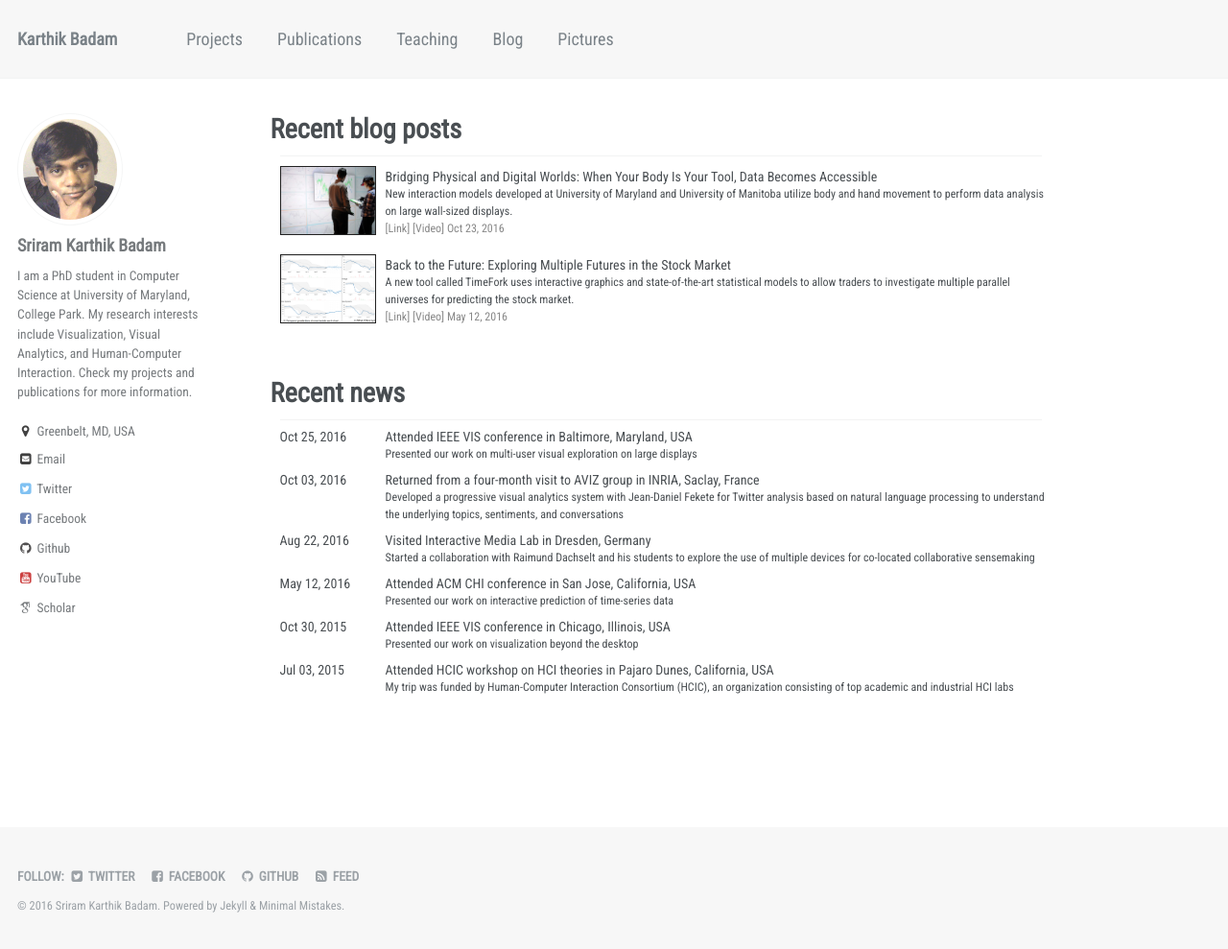
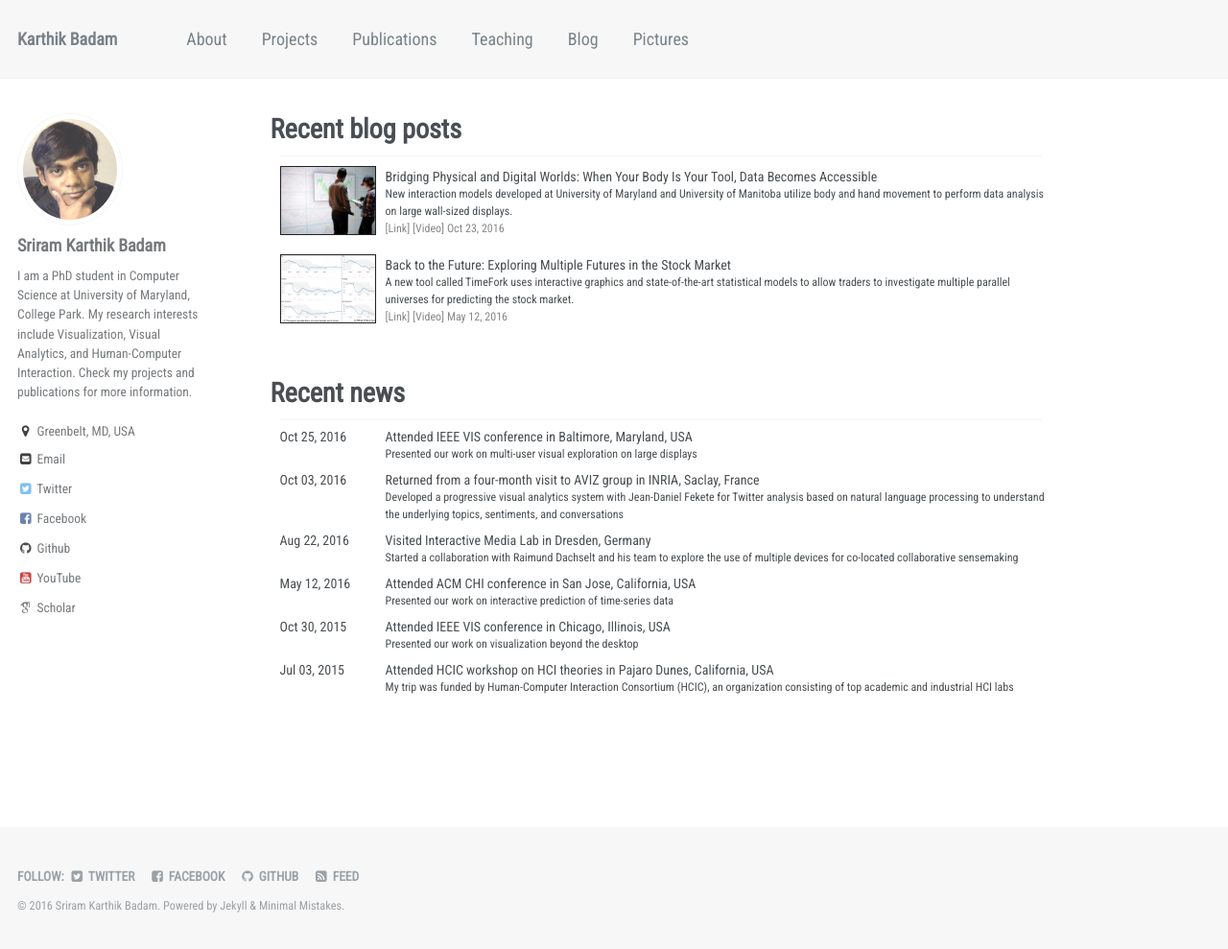
Before and after one commit to karthikbadam/karthikbadam.github.io, a Jekyll site: the page built from index.html, in a window 1280 px wide and 989 px high. Shown: the whole window at 96% size. Built offline with Jekyll 4.4.1, drawn with Linux system fonts in a browser that asks for light colours; some web fonts are replaced; the list of posts is cut into pages by our own code.

```diff
--- a/_config.yml
+++ b/_config.yml
@@ -10,7 +10,7 @@ locale                   : "en-US"
 title                    : "Karthik Badam"
 title_separator          : "-"
 name                     : "Sriram Karthik Badam"
-description              : "Karthik's website."
+description              : "Karthik's website"
 url                      : # the base hostname & protocol for your site e.g. "https://karthikbadam.github.io"
 baseurl                  : # the subpath of your site, e.g. "/blog"
 gh_repo                  :
--- a/_data/navigation.yml
+++ b/_data/navigation.yml
@@ -1,5 +1,8 @@
 # main links links
 main:
+  - title: "About"
+    url: /about/
+
   - title: "Projects"
     url: /projects/
 
--- a/assets/data/overview.json
+++ b/assets/data/overview.json
@@ -32,7 +32,7 @@
   },
   {
     "title": "Visited Interactive Media Lab in Dresden, Germany",
-    "abstract": "Started a collaboration with Raimund Dachselt and his students to explore the use of multiple devices for co-located collaborative sensemaking",
+    "abstract": "Started a collaboration with Raimund Dachselt and his team to explore the use of multiple devices for co-located collaborative sensemaking",
     "type": "News",
     "date": "Aug 22, 2016"
   },
```
Also changed, not shown: _pages/about.html (added, +34 -0 lines), 10 other files.
